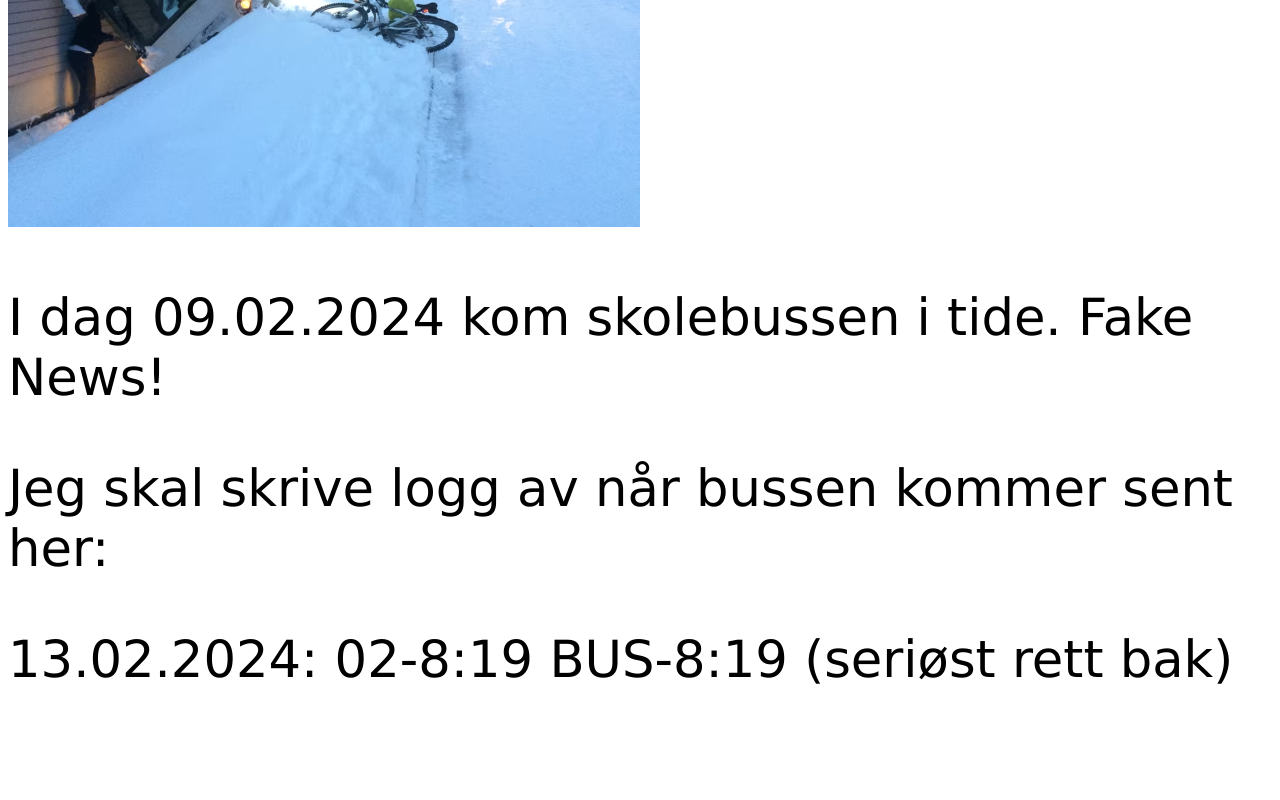
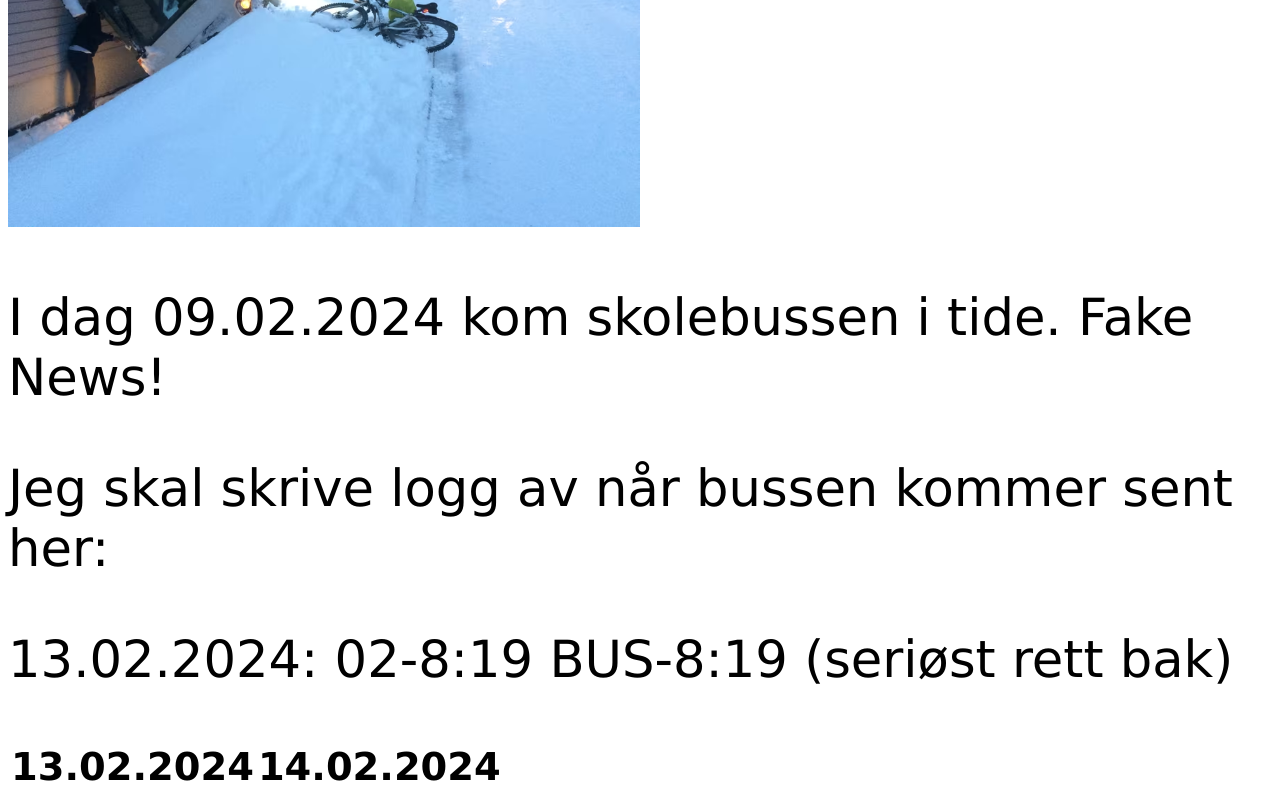
Before and after one commit to 9Avisa/9avisa.github.io, a plain HTML site: page Artikler/buss sent 09.02.2024/Artikkel.html in a window 1280 px wide. Shown: the part 630-1430 px from the top of the page. Before the commit the page ends 1371 px from the top, so only its background shows below. Drawn offline with Linux system fonts and the light colour scheme.

Commit message:
Update Artikkel.html

```diff
--- a/Artikler/buss sent 09.02.2024/Artikkel.html
+++ b/Artikler/buss sent 09.02.2024/Artikkel.html
@@ -13,5 +13,11 @@
     <p>I dag 09.02.2024 kom skolebussen i tide. Fake News!</p>
     <p>Jeg skal skrive logg av når bussen kommer sent her:</p>
     <p>13.02.2024: 02-8:19 BUS-8:19 (seriøst rett bak)</p>
+    <table>
+        <tr>
+            <th>13.02.2024</th>
+            <th>14.02.2024</th>
+        </tr>
+    </table>
 </body>
 </html>
```
